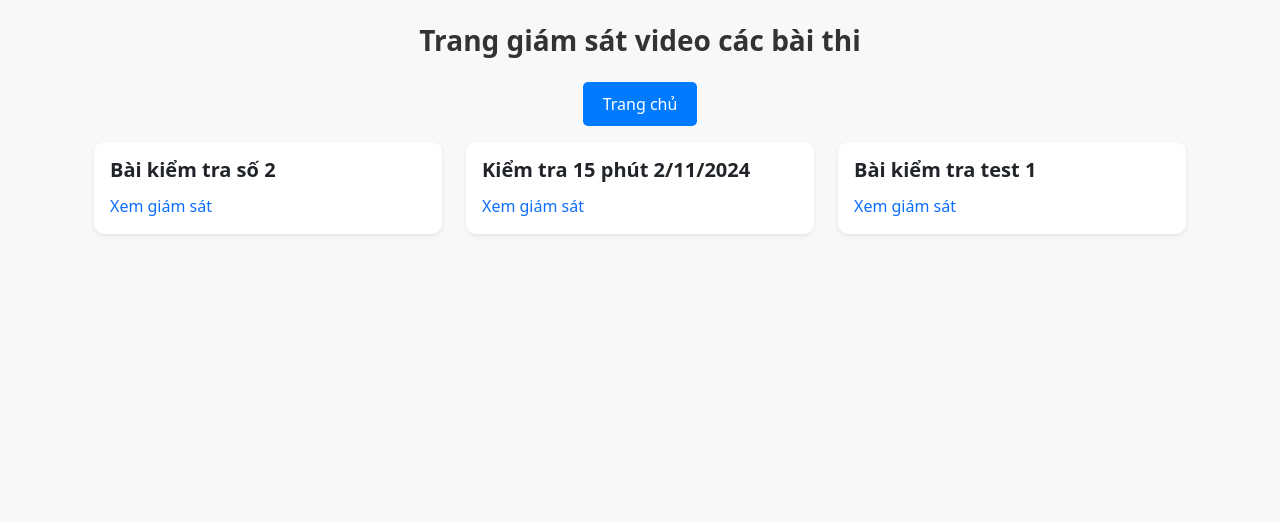
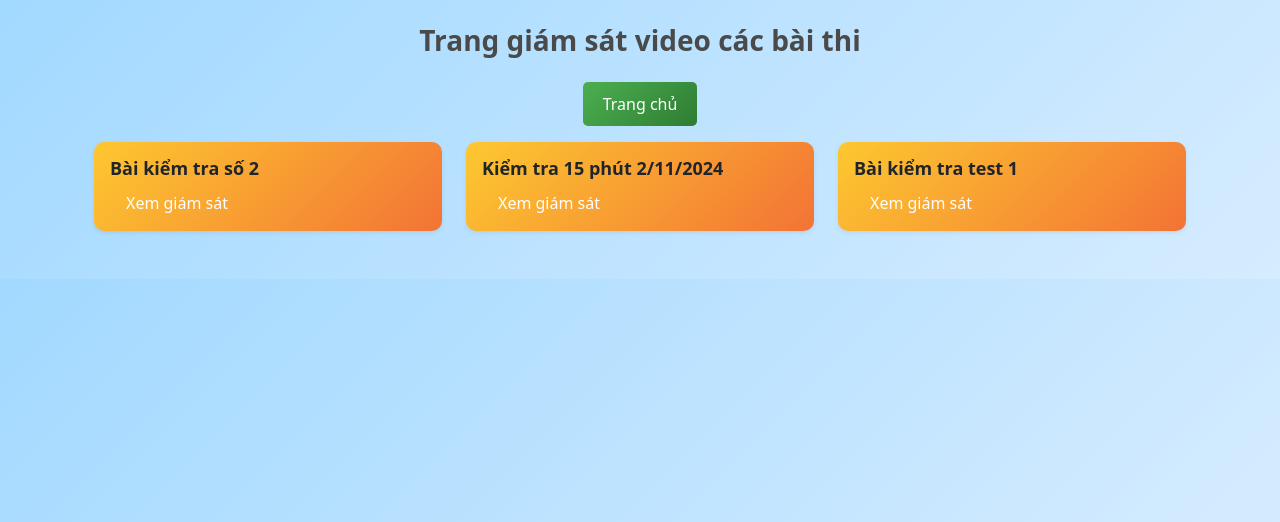
Before and after one commit to h4ck3r0002/exam_monitoring, a Django app: page /monitor/ in a window 1280 px wide. Shown: the top 522 px of the page. Run offline with Django 4.2, Linux system fonts and the light colour scheme; data comes from the database, SQL or seed files in the repository; both versions use the stored data as it was after the commit; some libraries are stand-ins or nearby versions.

Commit message:
Update Beauty UI

```diff
--- a/static/assets/css/base.css
+++ b/static/assets/css/base.css
@@ -25,7 +25,7 @@
     border-radius: 6px;
     margin: 20px 0;
     position: relative;
-    height: 70vh;
+    height: 50vh;
 }
 
 .slide {
--- a/templates/quiz/monitor.html
+++ b/templates/quiz/monitor.html
@@ -4,7 +4,7 @@
 
 {% block content %}
     <div class="container p-4">
-        <h2 class="text-center" style="color: #333; font-size: 28px; font-weight: bold; margin-bottom: 24px;">
+        <h2 class="text-center" style="color: #4A4A4A; font-size: 28px; font-weight: bold; margin-bottom: 24px;">
             Trang giám sát video các bài thi
         </h2>
         <div class="text-center mt-4 mb-3">
@@ -16,9 +16,8 @@
                     <div class="card shadow-sm border-0 h-100">
                         <div class="card-body">
                             <h5 class="card-title text-dark fw-bold">{{ exam.title }}</h5>
-                            <a class="nav-link text-primary" href="{% url 'monitor-detail' exam.id %}"
-                               style="font-size: 16px; font-weight: 500; text-decoration: none;">
-                               <i class="bi bi-camera-video-fill"></i> Xem giám sát
+                            <a class="nav-link view-link" href="{% url 'monitor-detail' exam.id %}">
+                                <i class="bi bi-camera-video-fill"></i> Xem giám sát
                             </a>
                         </div>
                     </div>
@@ -29,47 +28,59 @@
 
     <style>
         body {
-            background-color: #f8f8f8;
+            /* background-color: #f0f2f5; */
+            background: linear-gradient(135deg, #a2d9ff, #d6ecff);
         }
 
         .card {
             border-radius: 10px;
             transition: transform 0.3s ease, box-shadow 0.3s ease;
+            background: linear-gradient(135deg, #FDC830, #F37335);
+            color: white;
         }
 
         .card:hover {
             transform: translateY(-5px);
-            box-shadow: 0 4px 20px rgba(0, 0, 0, 0.15);
+            box-shadow: 0 4px 20px rgba(0, 0, 0, 0.2);
         }
 
         .card-title {
             margin-bottom: 12px;
+            color: #ffffff;
+            font-size: 18px;
+            font-weight: bold;
         }
 
-        .nav-link.text-primary {
-            color: #007bff;
-            transition: color 0.3s ease;
+        .nav-link.view-link {
+            font-size: 16px;
+            padding-left: 16px;
+            font-weight: 500;
+            /* color: #FFC107; */
+            color: white;
+            transition: color 0.3s ease, transform 0.3s ease;
+            text-decoration: none;
         }
 
-        .nav-link.text-primary:hover {
-            color: #0056b3;
+        .nav-link.view-link:hover {
+            /* color: #FF8C00; */
+            color: #fff;
+            transform: scale(1.1);
             text-decoration: underline;
         }
 
-        /* Style for the link */
         .btn-custom {
             display: inline-block;
             font-size: 16px;
             padding: 10px 20px;
             color: #fff;
-            background-color: #007bff;
+            background: linear-gradient(135deg, #4CAF50, #2E7D32);
             border-radius: 5px;
             text-decoration: none;
             transition: background-color 0.3s ease, transform 0.3s ease;
         }
 
         .btn-custom:hover {
-            background-color: #0056b3;
+            background-color: #2E7D32;
             transform: translateY(-2px);
             text-decoration: none;
         }
```
Also changed, not shown: templates/quiz/done.html (+4 -3 lines), templates/quiz/exam.html (+49 -5 lines), templates/quiz/monitor-detail.html (+26 -10 lines), db.sqlite3.
